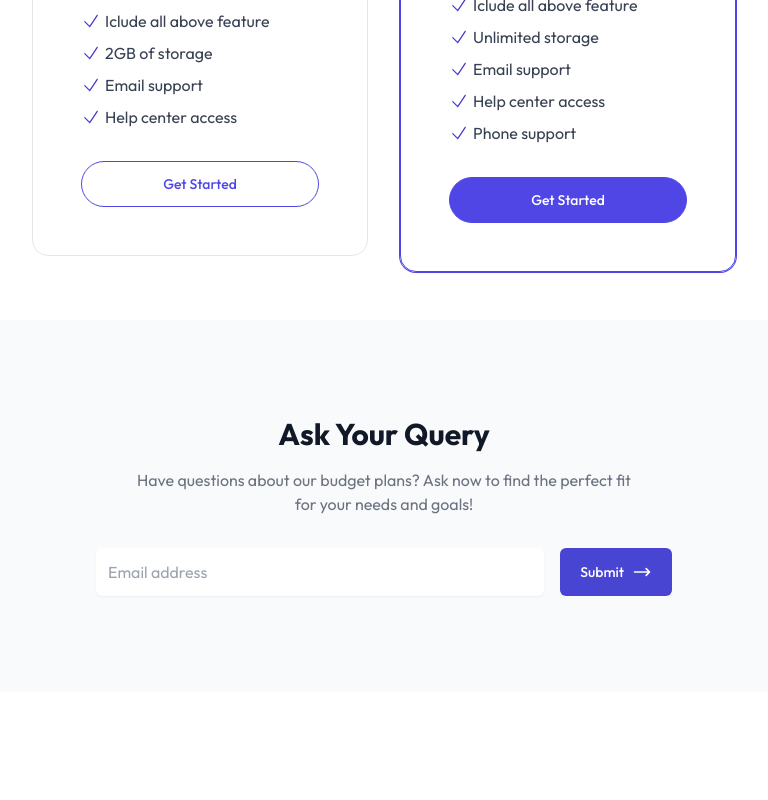
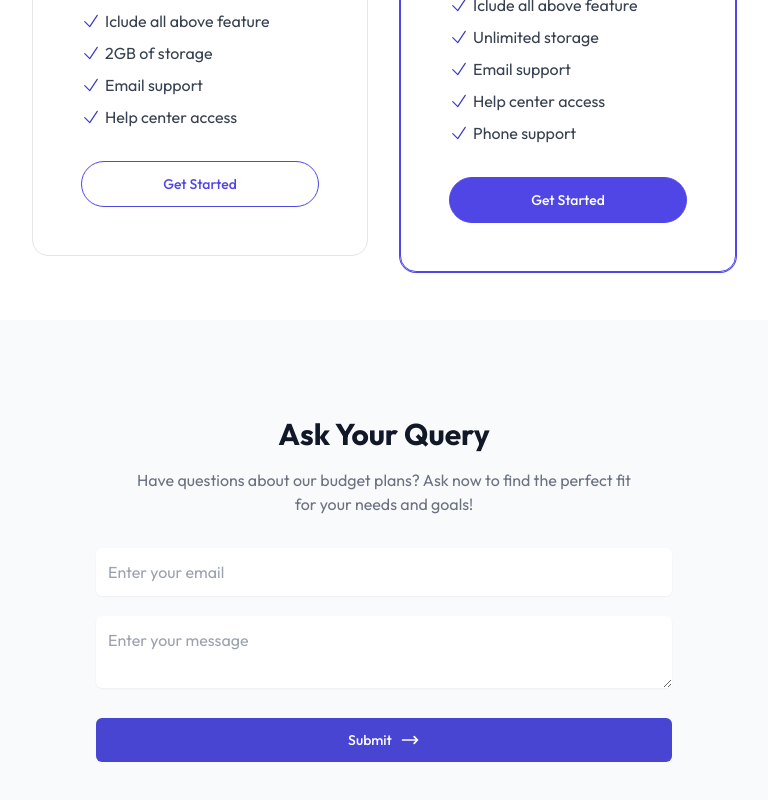
Before and after one commit to niteshkr100/FinBudget, a Next.js app: page /dashboard/upgrade in a window 1280 px wide. Shown: the part 1097-1897 px from the top of the page, without its empty margins (384-1152 px from the left). Before the commit the page ends 1853 px from the top, so only its background shows below. Built offline with nearby package versions, Linux system fonts and the light colour scheme; no server answers.

Commit message:
ultron 2.0

```diff
--- a/app/(routes)/dashboard/upgrade/page.jsx
+++ b/app/(routes)/dashboard/upgrade/page.jsx
@@ -1,3 +1,4 @@
+import Form2 from '@/app/_components/Form2'
 import React from 'react'
 
 const page = () => {
@@ -391,18 +392,8 @@ const page = () => {
 </div>
 
 
-{/*  */}
 
-{/*
-  Heads up! 👋
-
-  This component comes with some `rtl` classes. Please remove them if they are not needed in your project.
-
-  Plugins:
-    - @tailwindcss/forms
-*/}
-
-<section className="bg-gray-50">
+{/* <section className="bg-gray-50">
   <div className="p-8 md:p-12 lg:px-16 lg:py-24">
     <div className="mx-auto max-w-lg text-center">
       <h2 className="text-2xl font-bold text-gray-900 md:text-3xl">
@@ -414,7 +405,7 @@ const page = () => {
       </p>
     </div>
 
-    <div className="mx-auto mt-8 max-w-xl">
+    {/* <div className="mx-auto mt-8 max-w-xl">
       <form action="#" className="sm:flex sm:gap-4">
         <div className="sm:flex-1">
           <label htmlFor="email" className="sr-only">Email</label>
@@ -448,10 +439,11 @@ const page = () => {
           </svg>
         </button>
       </form>
-    </div>
-  </div>
-</section>
+    </div> */}
 
+  {/* </div>
+</section> */}
+<Form2/>
 
 
   </div>
--- a/app/_components/Foot.jsx
+++ b/app/_components/Foot.jsx
@@ -1,10 +1,41 @@
+"use client"
+
 import Image from 'next/image'
-import React from 'react'
+import React, { useRef } from 'react';
+import emailjs from '@emailjs/browser';
+import { toast } from 'sonner';
 
 
 const Foot = () => {
+
+  const form = useRef();
+
+  const handleSubmit = (e) => {
+    e.preventDefault();
+
+      // Send email only if form is valid
+      emailjs.sendForm(
+        process.env.NEXT_PUBLIC_YOUR_SERVICE_ID,
+        process.env.NEXT_PUBLIC_YOUR_TEMPLATE_ID,
+        form.current,
+        process.env.NEXT_PUBLIC_YOUR_PUBLIC_KEY
+      ).then(
+        () => {
+          console.log('SUCCESS!');
+          // Clear form fields after submission
+          form.current.reset();
+          toast("Subsrcibed!")
+        },
+        (error) => {
+          console.log('FAILED...', error.text);
+          toast("Failed to Subsrcibed!")
+        }
+      );
+
+  };
+
   return (
-    <div>
+  <div>
 
 <footer className="bg-white">
   <div className="mx-auto max-w-screen-xl px-4 py-16 sm:px-6 lg:px-8">
@@ -32,21 +63,22 @@ const Foot = () => {
         </div>
 
         <div className="col-span-2 lg:col-span-3 lg:flex lg:items-end">
-          <form className="w-full">
+          <form ref={form} onSubmit={handleSubmit} className="w-full">
             <label htmlFor="UserEmail" className="sr-only"> Email </label>
 
             <div
-              className="border border-gray-100 p-2 focus-within:ring sm:flex sm:items-center sm:gap-4"
+              className="flex"
             >
               <input
                 type="email"
+                name='email'
                 id="UserEmail"
                 placeholder="nk@gmail.com"
-                className="w-full border-none focus:border-transparent focus:ring-transparent sm:text-sm"
+                className="w-full border p-3 focus:border-transparent focus:ring-transparent sm:text-sm"
               />
 
               <button
-                className="mt-1 w-full rounded bg-primary px-6 py-3 text-sm  text-semibold tracking-wide text-white transition-none hover:bg-primary sm:mt-0 sm:w-auto sm:shrink-0"
+                className="p-5  border rounded bg-primary text-sm  text-semibold tracking-wide text-white transition-none hover:bg-primary sm:mt-0 sm:w-auto sm:shrink-0"
               >
                 Subsrcibe
               </button>
--- a/app/_components/Footer.jsx
+++ b/app/_components/Footer.jsx
@@ -1,5 +1,5 @@
 import React from 'react'
-
+import Form2 from "./Form2"
 
 const Footer = () => {
   return (
@@ -390,69 +390,7 @@ const Footer = () => {
     </div>
   </div>
 
-
-  {/*  */}
-
-  {/*
-    Heads up! 👋
-
-    This component comes with some `rtl` classes. Please remove them if they are not needed in your project.
-
-    Plugins:
-      - @tailwindcss/forms
-  */}
-
-  <section className="bg-gray-50">
-    <div className="p-8 md:p-12 lg:px-16 lg:py-24">
-      <div className="mx-auto max-w-lg text-center">
-        <h2 className="text-2xl font-bold text-gray-900 md:text-3xl">
-           Ask Your Query
-        </h2>
-
-        <p className="hidden text-gray-500 sm:mt-4 sm:block">
-        Have questions about our budget plans? Ask now to find the perfect fit for your needs and goals!
-        </p>
-      </div>
-
-      <div className="mx-auto mt-8 max-w-xl">
-        <form action="#" className="sm:flex sm:gap-4">
-          <div className="sm:flex-1">
-            <label htmlFor="email" className="sr-only">Email</label>
-
-            <input
-              type="email"
-              placeholder="Email address"
-              className="w-full rounded-md border-gray-200 bg-white p-3 text-gray-700 shadow-sm transition focus:border-white focus:outline-none focus:ring focus:ring-yellow-400"
-            />
-          </div>
-
-          <button
-            type="submit"
-            className="group mt-4 flex w-full items-center justify-center gap-2 rounded-md bg-primary px-5 py-3 text-white transition focus:outline-none focus:ring focus:ring-yellow-400 sm:mt-0 sm:w-auto"
-          >
-            <span className="text-sm font-medium"> Submit </span>
-
-            <svg
-              className="size-5 rtl:rotate-180"
-              xmlns="http://www.w3.org/2000/svg"
-              fill="none"
-              viewBox="0 0 24 24"
-              stroke="currentColor"
-            >
-              <path
-                strokeLinecap="round"
-                strokeLinejoin="round"
-                strokeWidth="2"
-                d="M17 8l4 4m0 0l-4 4m4-4H3"
-              />
-            </svg>
-          </button>
-        </form>
-      </div>
-    </div>
-  </section>
-
-
+  <Form2/>
 
     </div>
   </section>
--- /dev/null
+++ b/app/_components/Form2.jsx
@@ -0,0 +1,161 @@
+"use client"
+
+import React, { useRef, useState } from 'react';
+import emailjs from '@emailjs/browser';
+import { toast } from 'sonner';
+
+ const Form2 = () => {
+
+  const [formData, setFormData] = useState({
+    email: "",
+    message: "",
+  });
+  const [errors, setErrors] = useState({});
+  const [loader, setLoader] = useState(false);
+  const form = useRef();
+
+  const handleChange = (e) => {
+    const { name, value } = e.target;
+    setFormData((prevData) => ({
+      ...prevData,
+      [name]: value,  // Updates the formData state correctly
+    }));
+  };
+
+  const validateForm = () => {
+    const newErrors = {};
+    if (!formData.email) {
+      newErrors.email = "Email is required";
+    }
+    if (!formData.message) {
+      newErrors.message = "Message is required";
+    }
+    return newErrors;
+  };
+
+  const handleSubmit = (e) => {
+    e.preventDefault();
+
+    setLoader(true);//to show downloading
+
+    const validationErrors = validateForm();
+    if (Object.keys(validationErrors).length > 0) {
+      setLoader(false);//to show downloading
+      setErrors(validationErrors);
+      return;
+    } else {
+      setErrors({});
+
+      // Send email only if form is valid
+      emailjs.sendForm(
+        process.env.NEXT_PUBLIC_YOUR_SERVICE_ID,
+        process.env.NEXT_PUBLIC_YOUR_TEMPLATE_ID,
+        form.current,
+        process.env.NEXT_PUBLIC_YOUR_PUBLIC_KEY
+      ).then(
+        () => {
+          console.log('SUCCESS!');
+          // Clear form fields after submission
+          setFormData({
+            email: "",
+            message: "",
+          });
+          setLoader(false);//to show downloading
+          toast("Email Send!")
+        },
+        (error) => {
+          console.log('FAILED...', error.text);
+          setLoader(false);//to show downloading
+          toast("Failed to send!")
+        }
+      );
+    }
+  };
+
+   return (
+  <section className="bg-gray-50">
+    <div className="p-8 md:p-12 lg:px-16 lg:py-24">
+
+      <div className="mx-auto max-w-lg text-center">
+        <h2 className="text-2xl font-bold text-gray-900 md:text-3xl">
+           Ask Your Query
+        </h2>
+        <p className="hidden text-gray-500 sm:mt-4 sm:block">
+        Have questions about our budget plans? Ask now to find the perfect fit for your needs and goals!
+        </p>
+      </div>
+
+      <div className="mx-auto mt-8 max-w-xl">
+      <form ref={form} onSubmit={handleSubmit} className="sm:flex-col flex sm:justify-center sm:gap-4 flex-col">
+        <div className="sm:flex-1 mb-1">
+
+          <input
+            type="email"
+            id="email"
+            name="email"  // Changed to "email" to match formData structure
+            value={formData.email}  // Now the value is controlled by formData.email
+            onChange={handleChange}  // Updates formData on change
+            className={`w-full rounded-md border-gray-200 bg-white p-3 text-gray-700 shadow-sm transition focus:border-white focus:outline-none focus:ring focus:ring-yellow-400 ${
+              errors.email ? "border-red-500" : "border-gray-300"
+            }`}
+            placeholder="Enter your email"
+          />
+          {errors.email && (
+            <p className="text-red-600 text-sm mt-1">{errors.email}</p>
+          )}
+        </div>
+
+        <div>
+          <textarea
+            id="message"
+            name="message"
+             placeholder="Enter your message"
+            value={formData.message}
+            onChange={handleChange}  // Updates formData on change
+            className={`w-full mb-2 rounded-md border-gray-200 bg-white p-3 text-gray-700 shadow-sm transition focus:border-white focus:outline-none focus:ring focus:ring-yellow-400${
+              errors.message ? "border-red-500" : "border-gray-300"
+            }`}
+
+          />
+          {errors.message && (
+            <p className="text-red-600 text-sm mt-1">{errors.message}</p>
+          )}
+        </div>
+
+        <div className="flex justify-center">
+        <button
+        type="submit"
+        className="group flex w-full items-center justify-center gap-2 rounded-md bg-primary px-5 py-3 text-white transition focus:outline-none focus:ring focus:ring-yellow-400  ">
+        <span className="text-sm font-medium">
+
+         {loader?(
+            <span>Submitting</span>
+          ):(
+            <span>Submit</span>
+          )}
+         </span>
+        <svg
+          className="size-5 rtl:rotate-180"
+          xmlns="http://www.w3.org/2000/svg"
+          fill="none"
+          viewBox="0 0 24 24"
+          stroke="currentColor"
+        >
+          <path
+            strokeLinecap="round"
+            strokeLinejoin="round"
+            strokeWidth="2"
+            d="M17 8l4 4m0 0l-4 4m4-4H3"
+          />
+        </svg>
+        </button>
+      </div>
+      </form>
+      </div>
+
+    </div>
+  </section>
+   )
+ }
+
+ export default Form2
--- a/app/_components/Hero.jsx
+++ b/app/_components/Hero.jsx
@@ -71,7 +71,7 @@ const Hero = () => {
     className="mt-0 rounded-xl border-2  mb-1 sm:mt-5"
   />
   <Footer/>
-  <Foot/>
+  {/* <Foot/> */}
 </section>
   )
 }
--- a/app/page.js
+++ b/app/page.js
@@ -2,12 +2,14 @@
 import Image from "next/image";
 import Header from "./_components/Header";
 import Hero from "./_components/Hero";
+import Foot from "./_components/Foot";
 
 export default function Home() {
   return (
     <div>
        <Header/>
        <Hero/>
+       <Foot/>
     </div>
   );
 }
--- a/package.json
+++ b/package.json
@@ -12,6 +12,7 @@
   },
   "dependencies": {
     "@clerk/nextjs": "^5.3.0",
+    "@emailjs/browser": "^4.4.1",
     "@emotion/react": "^11.13.0",
     "@emotion/styled": "^11.13.0",
     "@mui/x-charts": "^7.13.0",
```
Also changed, not shown: 1 other file (tests, documents, lock files or other folders).
